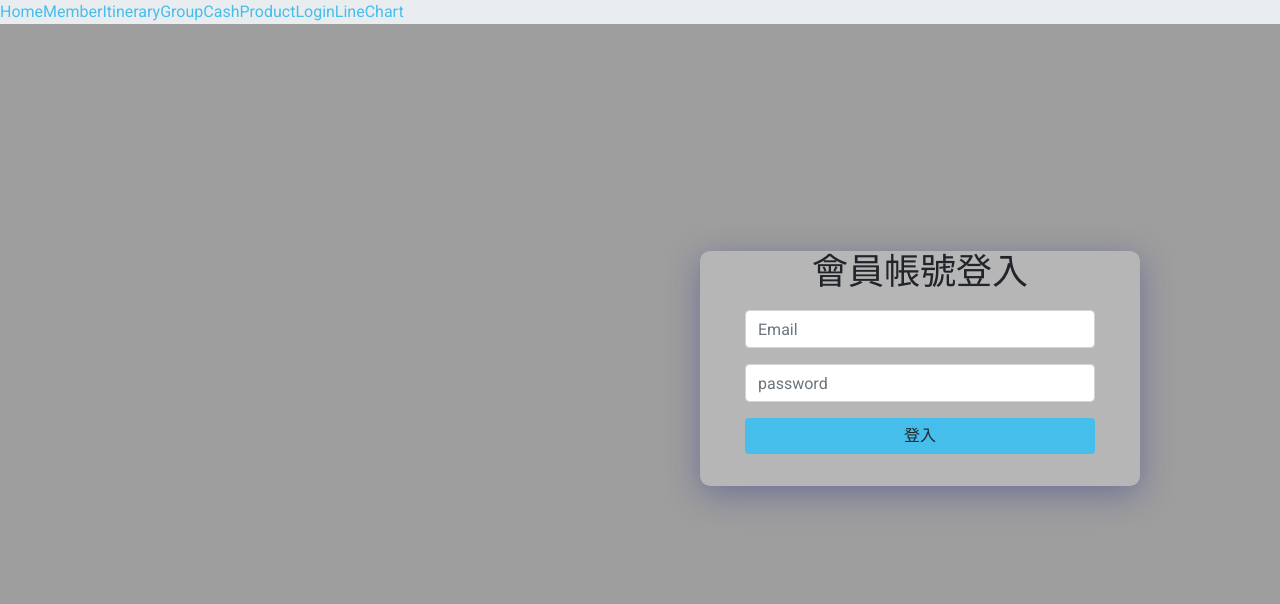
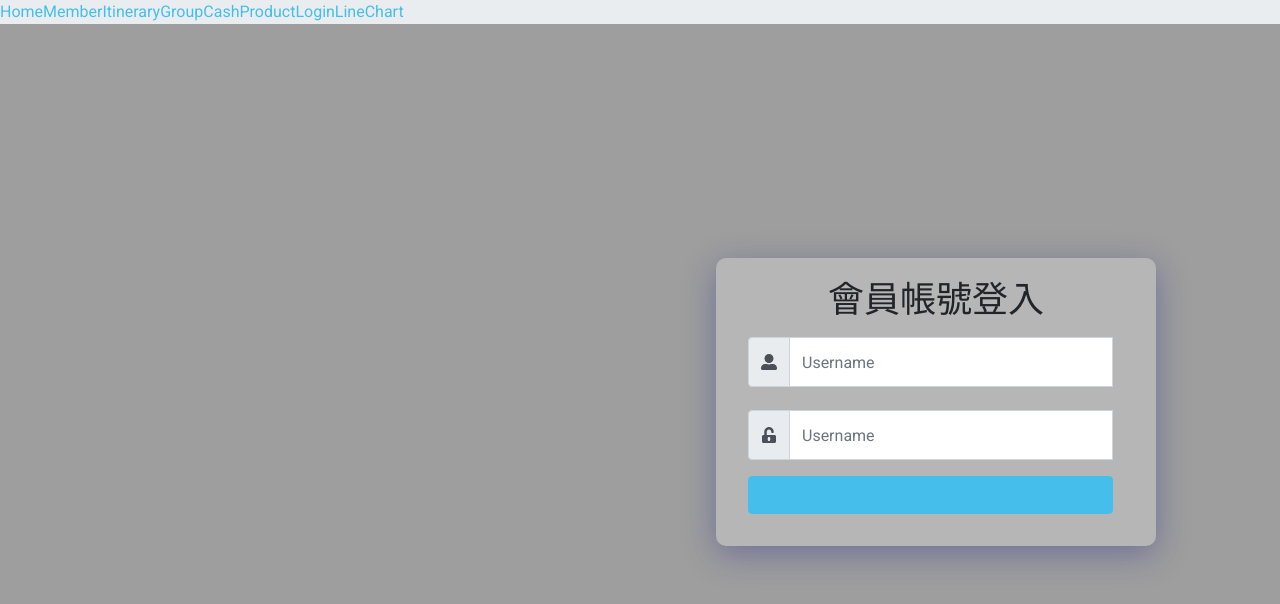
Before and after one commit to wenchiyeh/TripPlanner-Public, a React (Create React App) app: page /login in a window 1280 px wide. Shown: the top 604 px of the page. Built offline with nearby package versions, Linux system fonts and the light colour scheme.

Commit message:
登入重改

```diff
--- a/src/components/member/MemberEdit/MemberEdit.scss
+++ b/src/components/member/MemberEdit/MemberEdit.scss
@@ -7,8 +7,6 @@
 .memed-submit{
     position: absolute;
     right: 1rem;
-}
-.btn{
     width: 120px;
     background: #8FC69A;
 }
--- a/src/pages/Login.js
+++ b/src/pages/Login.js
@@ -1,100 +1,73 @@
 //登入
 import React, { useState } from 'react'
-import { Route, Link } from 'react-router-dom'
-import Register from '.././pages/Register'
-//import { useParams, useHistory } from 'react-router-dom'
+import { FaUserAlt, FaUnlockAlt } from 'react-icons/fa'
+import { Form, Button, Col, InputGroup } from 'react-bootstrap'
 import '.././style/login.scss'
 function Login(props) {
-  const [email, setEmail] = useState('')
-  const [password, setPassword] = useState('')
-  // 目前不合法的欄位有哪些(記錄狀態名稱)
-  const [invalidFields, setInvalidFields] = useState([])
-  // 按下送出按鈕才開始進入檢查狀態
-  const [inChecked, setInChecked] = useState(false)
+  const [validated, setValidated] = useState(false)
 
-  // let { id } = useParams()
-  // let history = useHistory()
+  const handleSubmit = (event) => {
+    const form = event.currentTarget
+    if (form.checkValidity() === false) {
+      event.preventDefault()
+      event.stopPropagation()
+    }
+
+    setValidated(true)
+  }
   return (
     <>
       <body className="body-login">
         <div className="login-form form-group">
           <h1>會員帳號登入</h1>
-
-          <input
-            type="text"
-            className={`form-control ${
-              inChecked && invalidFields.includes('email') ? 'is-invalid' : ''
-            } ${
-              inChecked && !invalidFields.includes('email') ? 'is-valid' : ''
-            }`}
-            id="exampleInput"
-            aria-describedby="exampleInput"
-            placeholder="Email"
-            value={email}
-            onChange={(e) => {
-              setEmail(e.target.value)
-            }}
-          />
-          <div id="f2" className="invalid-feedback">
-            Email為必填欄位
-          </div>
-          <input
-            type="password"
-            className={`form-control ${
-              inChecked && invalidFields.includes('email') ? 'is-invalid' : ''
-            } ${
-              inChecked && !invalidFields.includes('email') ? 'is-valid' : ''
-            }`}
-            id="passwordInput"
-            aria-describedby="passwordInput"
-            placeholder="password"
-            value={password}
-            onChange={(e) => {
-              setPassword(e.target.value)
-            }}
-          />
-          <div id="f1" className="invalid-feedback">
-            密碼為必填欄位
-          </div>
-          <button
-            className="btn btn-primary login-btn"
-            onClick={() => {
-              // 作檢查
-              // 切換已進入檢查
-              setInChecked(true)
-
-              const newInvalidFields = []
-              if (!email) {
-                newInvalidFields.push('email')
-              }
-              if (!password) {
-                newInvalidFields.push('password')
-              }
-              //設定檢查的樣式
-              setInvalidFields(newInvalidFields)
-
-              // 如果有錯誤則不送出
-              if (newInvalidFields.length > 0) {
-                return
-              }
-
-              if (props.type === 'new') {
-                //addMember()
-              }
-            }}
-          >
-            {props.type === 'new' ? '登入' : '登入'}
-          </button>
-          {/* <small>
-            <Link to="/register">註冊</Link>
-            <Route path="/register">
-              <Register />
-            </Route>
-          </small> */}
+          <Form noValidate validated={validated} onSubmit={handleSubmit}>
+            <Form.Row>
+              <Form.Group as={Col} md="10" controlId="validationCustomUsername">
+                <InputGroup>
+                  <InputGroup.Prepend>
+                    <InputGroup.Text id="inputGroupPrepend">
+                      <FaUserAlt />
+                    </InputGroup.Text>
+                  </InputGroup.Prepend>
+                  <Form.Control
+                    type="text"
+                    placeholder="Username"
+                    aria-describedby="inputGroupPrepend"
+                    required
+                  />
+                  <Form.Control.Feedback type="invalid">
+                    Please choose a username.
+                  </Form.Control.Feedback>
+                </InputGroup>
+              </Form.Group>
+            </Form.Row>
+            <Form.Row>
+              <Form.Group as={Col} md="10" controlId="validationCustomUsername">
+                <InputGroup>
+                  <InputGroup.Prepend>
+                    <InputGroup.Text id="inputGroupPrepend">
+                      <FaUnlockAlt />
+                    </InputGroup.Text>
+                  </InputGroup.Prepend>
+                  <Form.Control
+                    type="text"
+                    placeholder="Username"
+                    aria-describedby="inputGroupPrepend"
+                    required
+                  />
+                  <Form.Control.Feedback type="invalid">
+                    Please choose a username.
+                  </Form.Control.Feedback>
+                </InputGroup>
+              </Form.Group>
+            </Form.Row>
+            <Button type="submit" className="login-btn">
+              登入
+            </Button>
+          </Form>
         </div>
       </body>
     </>
   )
 }
-
 export default Login
--- a/src/style/login.scss
+++ b/src/style/login.scss
@@ -10,10 +10,7 @@
     margin: 0 auto;
     position: relative;
 }
-.login-container{
-    text-align: center;
 
-}
 .login-form{
     position: absolute;
     top: 227px;
@@ -26,17 +23,23 @@
     border-radius: 10px;
     padding-bottom: 2rem;
     h1{
+        margin-top: 21px;
         text-align: center;
     }
 }
-.form-control{
-    margin: 1rem auto;
-    width: 350px;
+.form-group{
+    margin-top: 7px;
+    margin-left: 16px;
 }
+.input-group{
+    margin-left: 16px;
+    input{
+        height: 50px;
+    }
+}
+
 .login-btn{
-    width: 350px;
-    border: none;
-    background:#46BEEB;
-    margin: 0 auto;
-    margin-left: 45px;
+    color: #46BEEB;
+    width: 364.98px;
+    margin-left: 32px;
 }
```
